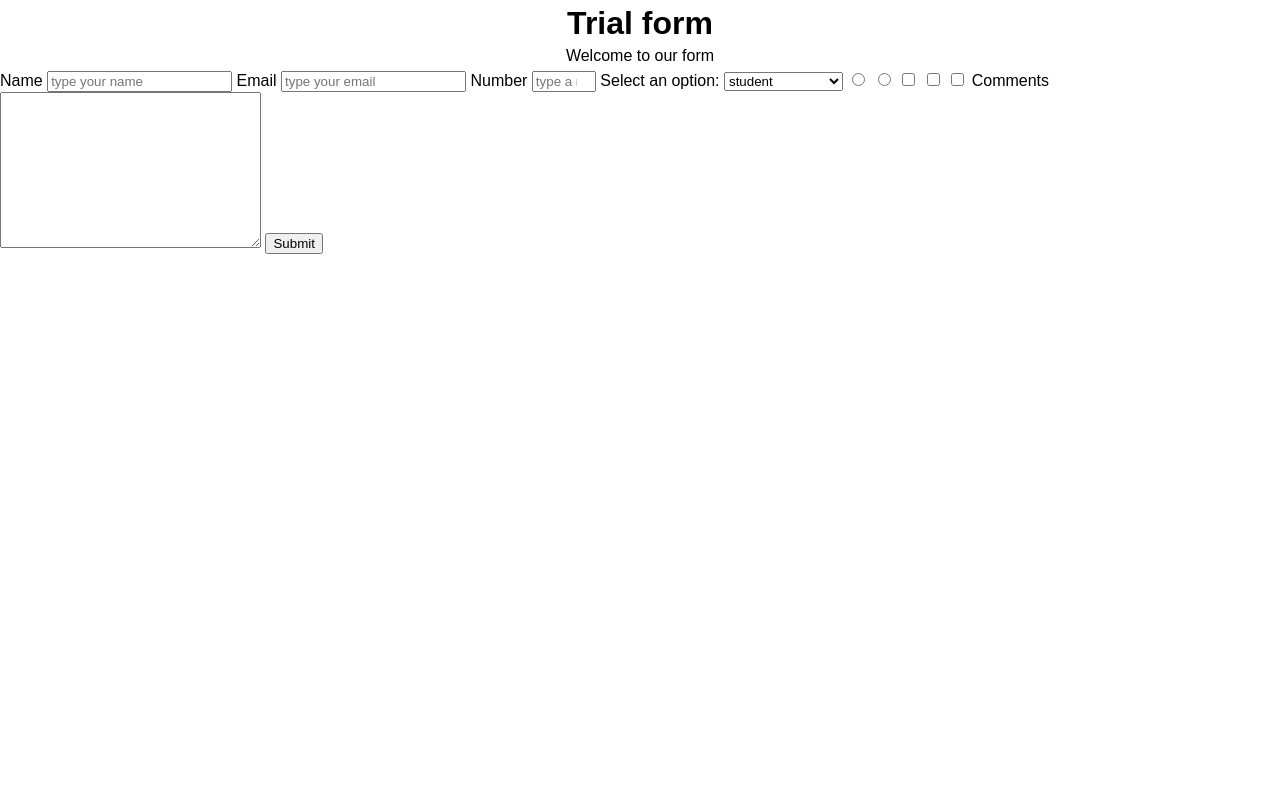
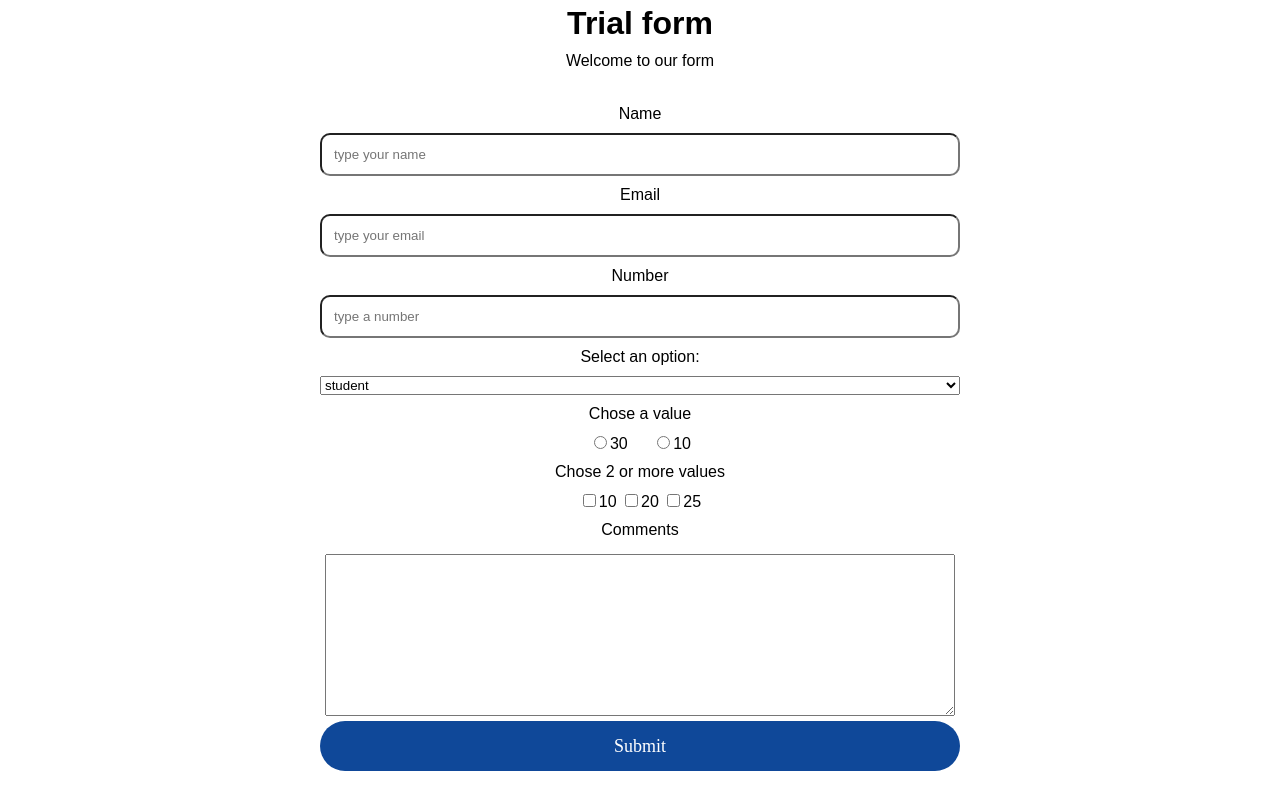
Before and after one commit to Dreckor/microverse_trial, a plain HTML site: page index.html in a window 1280 px wide. Drawn offline with Linux system fonts and the light colour scheme.

Commit message:
css added

```diff
--- a/css/style.css
+++ b/css/style.css
@@ -1,8 +1,14 @@
 body {
+    display: flex;
+    align-items: center;
+    justify-content: center;
+    flex-direction: column;
     font-family: Arial, sans-serif;
     margin: 0;
     padding: 0;
+    text-align: center;
 }
+
 
 #title{
     text-align: center;
@@ -15,3 +21,41 @@ body {
     font-size: 20hw;
     margin: 5px;
 }
+
+#survey-form{
+    display: flex;
+    flex-direction: column;
+    width: 50%;
+    margin: 10px;
+    padding: 10px;
+    text-align: center;
+}
+
+label{
+    padding: 5px;
+    margin: 5px;
+}
+
+input{
+    padding: 12px;
+    border-radius: 10px;
+}
+
+textarea{
+    padding: 5px;
+    margin: 5px;
+}
+
+button{
+    background-color: #0F4899;
+    color: #fff;
+    font-family: 'Poppins';
+    font-style: bold;
+    padding: 10px 50px;
+    min-width: 240px;
+    min-height: 50px;
+    border-radius: 55px;
+    font-size: large;
+    border: 0px solid #fff;
+    cursor: pointer;
+}
--- a/index.html
+++ b/index.html
@@ -34,13 +34,19 @@
         <option value="prefer not to say">prefer not to say</option>
         <option value="other">other</option>
       </select>
-      <label for="first"></label>
-      <input type="radio" name="radio" id="first" value="30" />
-      <label for=" second"></label>
-      <input type="radio" name="radio" id="second" value="30" />
-      <input type="checkbox" value="10" />
-      <input type="checkbox" value="20" />
-      <input type="checkbox" value="25" />
+      <label for="first">Chose a value</label>
+      <div id="container">
+        <input type="radio" name="radio" id="first" value="30" />30
+        <label for=" second"></label>
+      <input type="radio" name="radio" id="second" value="10" />10
+      </div>
+      <label for="checkbox">Chose 2 or more values</label>
+      <div id="container-for-checkboxes">
+        <input type="checkbox" value="10" />10
+        <input type="checkbox" value="20" />20
+        <input type="checkbox" value="25" />25
+      </div>
+
 
       <label for="comments">Comments</label>
       <textarea name="comments" id="comments" cols="30" rows="10"></textarea>
```
